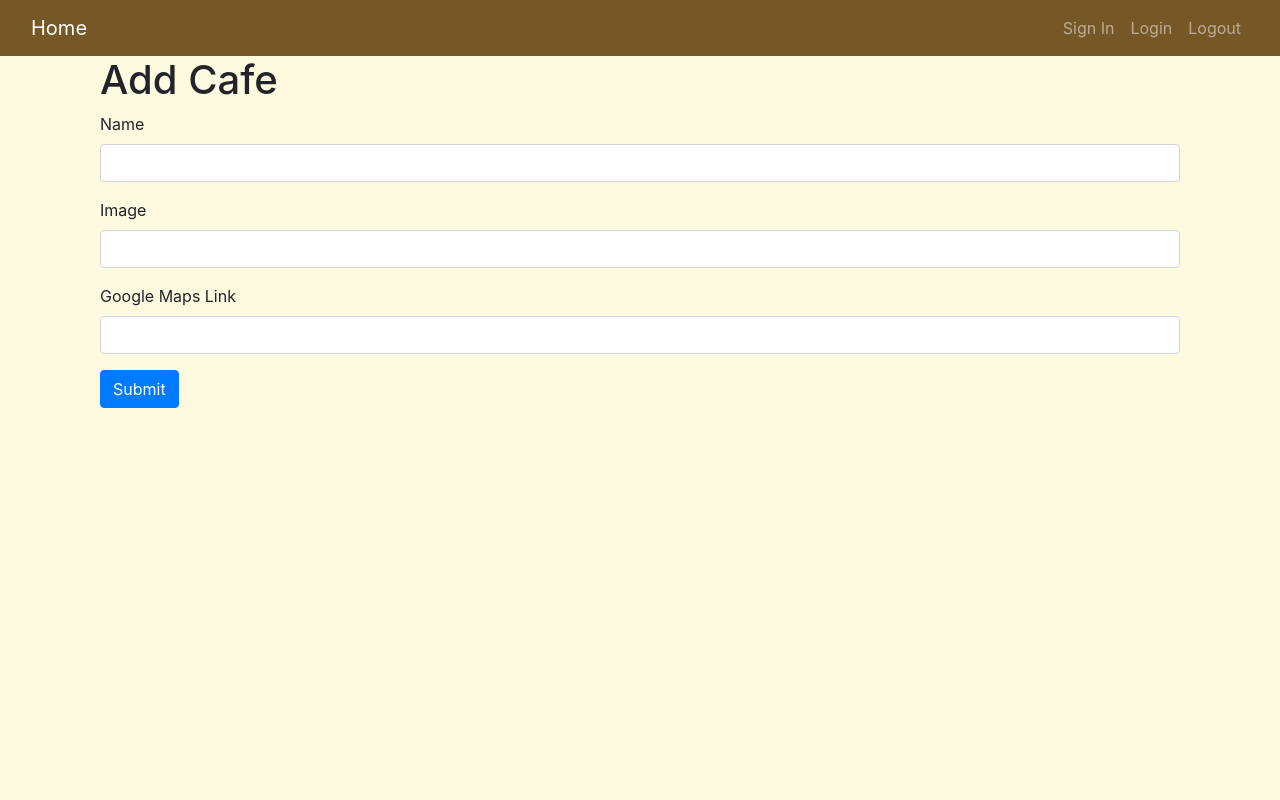
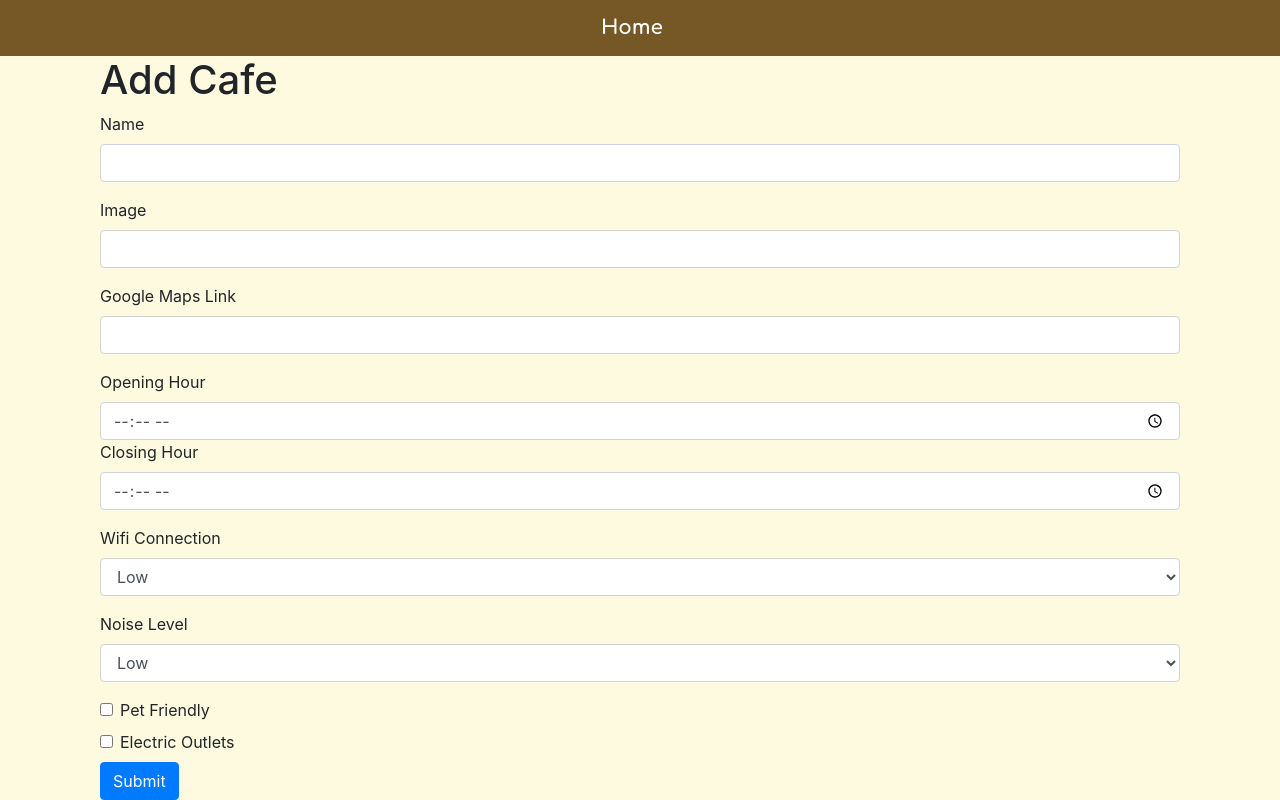
Before and after one commit to p0sin/cafe-web-app, a Flask app: page /add in a window 1280 px wide. Run offline with Flask 3, Linux system fonts and the light colour scheme; some libraries are stand-ins or nearby versions.

Commit message:
Add extra elements to the form for more information about the cafe

```diff
--- a/app/forms.py
+++ b/app/forms.py
@@ -1,10 +1,16 @@
 from flask_wtf import FlaskForm
 from flask_wtf.file import FileField, FileAllowed
-from wtforms import StringField, SubmitField, PasswordField
+from wtforms import StringField, SubmitField, SelectField, BooleanField, TimeField
 from wtforms.validators import DataRequired, URL
 
 class AddCafe(FlaskForm):
     name =  StringField('Name', validators=[DataRequired()])
     image_url = StringField('Image', validators=[DataRequired(), URL()])
     map_url = StringField('Google Maps Link', validators=[DataRequired(), URL()])
+    opening_hour = TimeField('Opening Hour')
+    closing_hour = TimeField('Closing Hour')
+    wifi = SelectField(u'Wifi Connection', choices=[('low', 'Low'), ('high', 'High')])
+    noise = SelectField(u'Noise Level', choices=[('low', 'Low'), ('high', 'High')])
+    pet_friendly = BooleanField('Pet Friendly')
+    electric_outlets = BooleanField('Electric Outlets')
     submit = SubmitField('Submit')
--- a/app/static/styles.css
+++ b/app/static/styles.css
@@ -16,3 +16,12 @@
 .btn-custom:hover {
     background-color: #5F6F52;
 }
+
+/* <weight>: Use a value from 300 to 700 */
+
+.comfortaa {
+  font-family: "Comfortaa", sans-serif;
+  font-optical-sizing: auto;
+  font-weight: 700;
+  font-style: normal;
+}
--- a/app/templates/add.html
+++ b/app/templates/add.html
@@ -19,6 +19,28 @@
             {{ form.map_url.label(class="form-label") }}
             {{ form.map_url(class="form-control") }}
         </div>
+        <div class="form-group">
+            {{ form.opening_hour.label(class="form-label") }}
+            {{ form.opening_hour(class="form-control") }}
+            {{ form.closing_hour.label(class="form-label") }}
+            {{ form.closing_hour(class="form-control") }}
+        </div>
+        <div class="form-group">
+            {{ form.wifi.label(class="form-label") }}
+            {{ form.wifi(class="form-control") }}
+        </div>
+        <div class="form-group">
+            {{ form.noise.label(class="form-label") }}
+            {{ form.noise(class="form-control") }}
+        </div>
+        <div class="form-check">
+            {{ form.pet_friendly(class="form-check-input") }}
+            {{ form.pet_friendly.label(class="form-label") }}
+        </div>
+        <div class="form-check">
+            {{ form.electric_outlets(class="form-check-input") }}
+            {{ form.electric_outlets.label(class="form-label") }}
+        </div>
         {{ form.submit(class="btn btn-primary") }}
     </form>
 </div>
--- a/app/templates/base.html
+++ b/app/templates/base.html
@@ -14,6 +14,10 @@
             href="https://stackpath.bootstrapcdn.com/font-awesome/4.7.0/css/font-awesome.min.css"
             crossorigin="anonymous"
         />
+        <link rel="preconnect" href="https://fonts.googleapis.com">
+        <link rel="preconnect" href="https://fonts.gstatic.com" crossorigin>
+        <link href="https://fonts.googleapis.com/css2?family=Comfortaa:wght@300..700&display=swap" rel="stylesheet">
+
         <title>
             {% block title %}Home{% endblock %}
         </title>
@@ -22,18 +26,18 @@
     </head>
     <body class="body-custom">
         <nav class="navbar navbar-expand-lg navbar-dark" style="background-color: #765827;">
-            <div class="container-fluid">
-                <a class="navbar-brand" href="{{url_for('index')}}">Home</a>
+            <div class="container-fluid justify-content-center">
+                <a class="navbar-brand comfortaa" href="{{url_for('index')}}">Home</a>
                 <button class="navbar-toggler" type="button" data-bs-toggle="collapse" data-bs-target="#navbarNavAltMarkup" aria-controls="navbarNavAltMarkup" aria-expanded="false" aria-label="Toggle navigation">
                     <span class="navbar-toggler-icon"></span>
                 </button>
-                <div class="collapse navbar-collapse justify-content-end" id="navbarNavAltMarkup">
+                <!-- <div class="collapse navbar-collapse justify-content-end" id="navbarNavAltMarkup">
                     <div class="navbar-nav">
                         <a class="nav-link" href="#">Sign In</a>
                         <a class="nav-link" href="#">Login</a>
                         <a class="nav-link" href="#">Logout</a>
                     </div>
-                </div>
+                </div> -->
             </div>
         </nav>
         <div class="container">
```
